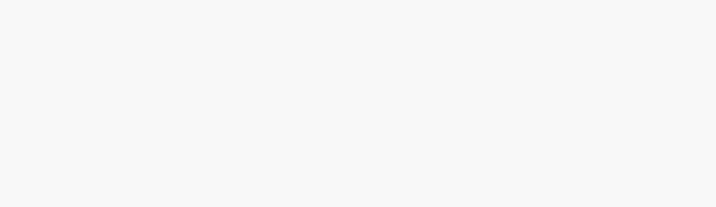
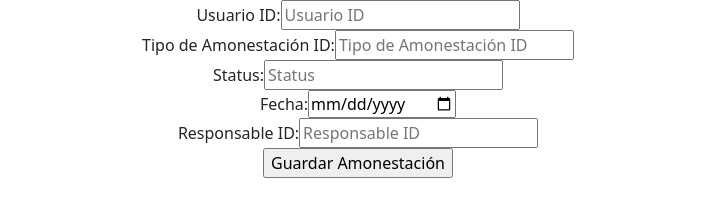
Before and after one commit to Portian02/IntranetFWD-FE, a React (Create React App) app in the folder frontend_intranet_fwd/: page /admonitions/new in a window 1280 px wide. Shown: the top 207 px of the page, without its empty margins (282-998 px from the left). Built offline with nearby package versions, Linux system fonts and the light colour scheme.

Commit message:
Creacion de Admonitions 1.1

```diff
--- a/frontend_intranet_fwd/src/components/Admonitions/index.jsx
+++ b/frontend_intranet_fwd/src/components/Admonitions/index.jsx
@@ -1,32 +1,59 @@
-// src/components/AdmonitionsList.js
-import React, { useState, useEffect } from 'react';
+import React, { useState, useEffect } from "react";
+import { fetchadmonitions } from "../../services/ApiService";
+import Navbar from "../NavBar";
 
-const Admonitions = () => {
+const Admonition = () => {
   const [admonitions, setAdmonitions] = useState([]);
+  const [loading, setLoading] = useState(true);
 
   useEffect(() => {
+    async function loadAdmonitions() {
+      try {
+        const data = await fetchadmonitions();
+        setAdmonitions(data);
+        setLoading(false);
+      } catch (error) {
+        console.error("Failed to load admonitions", error);
+      }
+    }
 
-    fetch('/admonitions')
-      .then(response => response.json())
-      .then(data => setAdmonitions(data))
-      .catch(error => console.error('Error fetching admonitions:', error));
+    loadAdmonitions();
   }, []);
 
   return (
     <div>
-      <h2>Lista de Amonestaciones</h2>
-      <ul>
-        {admonitions.map(admonition => (
-          <li key={admonition.id}>
-            <p>Status: {admonition.status_admonition}</p>
-            <p>Fecha: {admonition.date}</p>
-            <p>Responsable ID: {admonition.responsable_id}</p>
-            {/* Agrega más campos según la estructura de tu modelo Admonition */}
-          </li>
-        ))}
-      </ul>
+      <Navbar />
+      <h2 className="title">Lista de Amonestaciones</h2>
+      {loading ? (
+        <div className="loading">
+            <section className="loader">
+                <div className="slider" style={{ "--i": 0 }}></div>
+                <div className="slider" style={{ "--i": 1 }}></div>
+                <div className="slider" style={{ "--i": 2 }}></div>
+                <div className="slider" style={{ "--i": 3 }}></div>
+                <div className="slider" style={{ "--i": 4 }}></div>
+            </section>
+        </div>
+      ) : (
+        <div className="container-admonition-events">
+          <ul className="internal-communications">
+            {admonitions.map((admonition) => (
+              <div className="card" key={admonition.id}>
+                <p className="card-title">Status: {admonition.status_admonition}</p>
+                <p className="small-desc">Fecha: {admonition.date}</p>
+                <p>Responsable ID: {admonition.responsable_id}</p>
+                <p>Usuario ID: {admonition.user_id}</p>
+                <p>admonition_type_id: {admonition.admonition_type_id}</p>
+                <div className="go-corner">
+                  <div className="go-arrow">→</div>
+                </div>
+              </div>
+            ))}
+          </ul>
+        </div>
+      )}
     </div>
   );
 };
 
-export default Admonitions;
+export default Admonition;
--- a/frontend_intranet_fwd/src/components/NavBar/index.jsx
+++ b/frontend_intranet_fwd/src/components/NavBar/index.jsx
@@ -54,6 +54,9 @@
                 <Link to="/announcements/new" className="navbar__link">
                   New Announcements
                 </Link>
+                <Link to="/admonitions/new" className="navbar__link">
+                  New Admonitions
+                </Link>
               </div>
             )}
           </div>
--- a/frontend_intranet_fwd/src/components/internalcomunicationsform/index.jsx
+++ b/frontend_intranet_fwd/src/components/internalcomunicationsform/index.jsx
@@ -1,100 +1,113 @@
 import { useRef } from "react";
-import "./CommunicationForm.css";
 import { useNavigate } from "react-router-dom";
-const CommunicationForm = ({ setCurrCommunication, setShow }) => {
+
+const AdmonitionForm = ({ setCurrAdmonition, setShow }) => {
   const formRef = useRef();
-  const communicationadd = async (communicationInfo, setCurrCommunication) => {
-    const url = "http://localhost:3001/api/internal_communications";
+  const navigate = useNavigate();
+
+  const addAdmonition = async (admonitionInfo) => {
+    const url = "http://localhost:3001/admonitions";
+
     try {
-
-      console.log("SOY LAAAAAAAAAAAAAA",communicationInfo)
       const response = await fetch(url, {
         method: "post",
         headers: {
           "content-type": "application/json",
-          // accept: "application/json",
         },
-        body: JSON.stringify(communicationInfo),
+        body: JSON.stringify(admonitionInfo),
       });
 
+      const data = await response.json();
 
+      if (!response.ok) throw data.error;
 
-      console.log("Soy respons holaaaaaaaa", response);
-      console.log("Soy communicationInfo", communicationInfo);
-      const data = await response.json();
-      console.log("Soy Data", data);
-      if (!response.ok) throw data.error;
-      localStorage.setItem("token", response.headers.get("Authorization"));
-      setCurrCommunication(data);
+      // Puedes realizar acciones adicionales después de añadir la amonestación si es necesario
+      console.log("Amonestación creada exitosamente:", data);
+      setCurrAdmonition(data);
+      setShow(false); // Otras acciones según tus necesidades
+
     } catch (error) {
-      console.log("error", error);
+      console.error("Error al crear la amonestación:", error);
     }
   };
-
-   const reload = () => {
-    window.location.reload();}
 
   const handleSubmit = (e) => {
     e.preventDefault();
 
     const formData = new FormData(formRef.current);
     const data = Object.fromEntries(formData);
-    const communicationInfo = {
-      internal_communication: {
-    title: data.title,
-    content: data.content,
-    user_id: data.user_id //PASAR EL ID DE LA PERSONA QUE ESTA LOGUEADA EN ESTE CASO EL ADMI
 
-      },
+    const admonitionInfo = {
+      user_id: data.user_id,
+      status_admonition: data.status_admonition,
+      date: data.date,
+      responsable_id: data.responsable_id,
+      type_admonition_id: data.type_admonition_id
+      // Agrega más campos según la estructura de tu modelo Admonition
     };
 
-
-
-    console.log("Soy communicationInfo", communicationInfo);
-    communicationadd(communicationInfo, setCurrCommunication);
+    addAdmonition(admonitionInfo);
     e.target.reset();
   };
 
   return (
-    <div className="communicationadd-container">
-
-      <form ref={formRef} onSubmit={handleSubmit}  className="communicationadd-form">
-        <label htmlFor="title">Title:</label>
+    <div className="admonition-form-container">
+      <form ref={formRef} onSubmit={handleSubmit} className="admonition-form">
+      <label htmlFor="user_id">Usuario ID:</label>
         <input
-          type="title"
-          name="title"
-          id="title"
-          placeholder="title"
-          className="communicationadd-input"
+          type="text"
+          name="user_id"
+          id="user_id"
+          placeholder="Usuario ID"
+          className="admonition-input"
+          required
         />
         <br />
-        <label htmlFor="content">Content:</label>
+        <label htmlFor="type_admonition_id">Tipo de Amonestación ID:</label>
         <input
-          type="content"
-          name="content"
-          id="content"
-          placeholder="content"
-          className="communicationadd-input"
+          type="text"
+          name="type_admonition_id"
+          id="type_admonition_id"
+          placeholder="Tipo de Amonestación ID"
+          className="admonition-input"
+          required
         />
         <br />
-        <label htmlFor="user_id" id="user_id">User_id:</label>
+
+        <label htmlFor="status_admonition">Status:</label>
         <input
-          type="user_id"
-          name="user_id"
-          id="user_id"
-          placeholder="user_id"
+          type="text"
+          name="status_admonition"
+          id="status_admonition"
+          placeholder="Status"
+          className="admonition-input"
+          required
+        />
+        <br />
+        <label htmlFor="date">Fecha:</label>
+        <input
+          type="date"
+          name="date"
+          id="date"
+          className="admonition-input"
+          required
+        />
+        <br />
+        <label htmlFor="responsable_id">Responsable ID:</label>
+        <input
+          type="text"
+          name="responsable_id"
+          id="responsable_id"
+          placeholder="Responsable ID"
+          className="admonition-input"
+          required
+        />
 
-          className="communicationadd-input"
-          defaultValue={1} //AQUI SE PASA EL ID DEL USUARIO QUE ESTA LOGUEADO
-        />
-        <input onClick={reload}   type="submit" value="Submit" className="communicationadd-submit" />
-
-
+        <br />
+        <input type="submit" value="Guardar Amonestación" className="admonition-submit" />
       </form>
-
-      <br />
-
     </div>
   );
 };
-export default CommunicationForm;
+
+export default AdmonitionForm;
--- a/frontend_intranet_fwd/src/components/routes/index.jsx
+++ b/frontend_intranet_fwd/src/components/routes/index.jsx
@@ -13,6 +13,8 @@
 import PageNotFound from "../../pages/Nopage";
 import Signup from "../signup";
 import LoginPage from "../../pages/Login";
+import Admonitions from "../Admonitions";
+import AdmonitionForm from "../internalcomunicationsform";
 const Routing = () => {
   return (
     <Routes>
@@ -29,6 +31,8 @@
       <Route path="/users/update_password" element={< PasswordChange />} />
       <Route path="/announcements" element={<Announcement/>} />
       <Route path="/announcements/new" element={< AnnouncementForm />} />
+      <Route path="/admonitions" element={<Admonitions/>} />
+      <Route path="/admonitions/new" element={< AdmonitionForm/>} />
       <Route path="*" element={<PageNotFound />} />
 
   </Routes>
--- a/frontend_intranet_fwd/src/services/ApiService.js
+++ b/frontend_intranet_fwd/src/services/ApiService.js
@@ -67,7 +67,21 @@
   }
 }
 
+// In this case, we have the method to delete an announcement.
 
+export async function fetchadmonitions() {
+  try {
+    const response = await fetch("http://localhost:3001/api/admonitions");
+    if (!response.ok) {
+      throw new Error(`HTTP error! status: ${response.status}`);
+    }
+    const data = await response.json();
+    return data;
+  } catch (error) {
+    console.error("Failed to fetch admonitions", error);
+    throw error;
+  }
+}
 
 
 
```
Also changed, not shown: frontend_intranet_fwd/src/components/AdmonitionsForm/index.jsx (added, +91 -0 lines).
